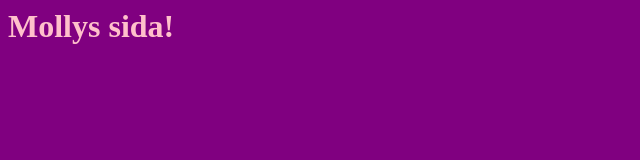
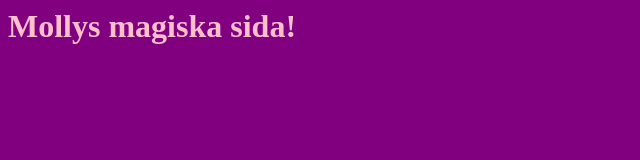
Before and after one commit to momoma/webtest, a plain HTML site: page index.html in a window 1280 px wide. Shown: the whole page, without its empty margins (0-640 px from the left). Drawn offline with Linux system fonts and the light colour scheme.

Commit message:
changed body text magiska

```diff
--- a/index.html
+++ b/index.html
@@ -1,6 +1,6 @@
 <html>
 <head>
-  <title>Mollys sida!</title>
+  <title>Mollys magiska sida!</title>
   <style>
     body {
       background: purple;
@@ -11,5 +11,5 @@
     }
   </style>
 </head>
-<body><h1>Mollys sida!</h1></body>
+<body><h1>Mollys magiska sida!</h1></body>
 </html>
```
